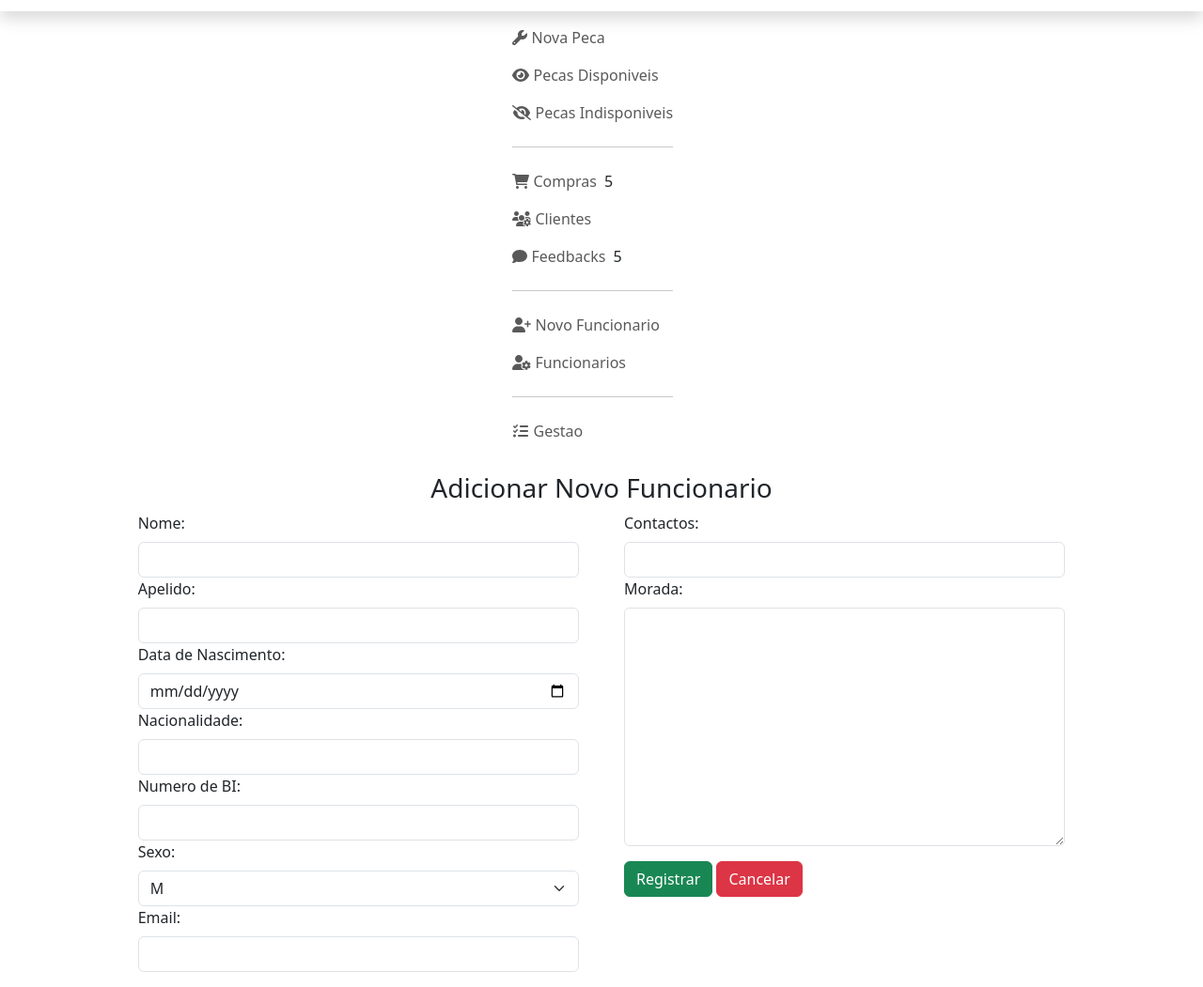
After one commit to EltonBata/PecasAutomoveis, a PHP site: page /views/adicionarFuncionario.php in a window 1280 px wide. The commit adds this page. Shown: the part 314-1365 px from the top of the page at 94% size. Run offline with PHP 8.4, Linux system fonts and the light colour scheme; some libraries are stand-ins or nearby versions.

Commit message:
update das telas

```diff
--- /dev/null
+++ b/gestao/views/adicionarFuncionario.php
@@ -0,0 +1,66 @@
+<?php include_once './head.php'; ?>
+
+<div class="container conteudo col-sm-10 p-3">
+
+    <h3 class="text-center">Adicionar Novo Funcionario</h3>
+
+    <div class="mt-2">
+        <form action="" method="post" class="d-flex">
+            <div class="container">
+
+                <div class="container">
+                    <label class="form-label">Nome:</label>
+                    <input type="text" class="form-control" name="nome">
+                </div>
+                <div class="container">
+                    <label class="form-label">Apelido:</label>
+                    <input type="text" class="form-control" name="apelido">
+                </div>
+                <div class="container">
+                    <label class="form-label">Data de Nascimento:</label>
+                    <input type="date" class="form-control" name="dataNascimento">
+                </div>
+                <div class="container">
+                    <label class="form-label">Nacionalidade:</label>
+                    <input type="text" class="form-control" name="nacionalidade">
+                </div>
+                <div class="container">
+                    <label class="form-label">Numero de BI:</label>
+                    <input type="text" class="form-control" name="nrBI">
+                </div>
+                <div class="container">
+                    <label class="form-label">Sexo:</label>
+                    <select name="sexo" class="form-select">
+                        <option value="m">M</option>
+                        <option value="f">F</option>
+                    </select>
+                </div>
+                <div class="container">
+                    <label class="form-label">Email:</label>
+                    <input type="email" class="form-control" name="email">
+                </div>
+            </div>
+
+           <div class="container">
+            <div class="container">
+                    <label class="form-label">Contactos:</label>
+                    <input type="text" class="form-control" name="contactos">
+                </div>
+                <div class="container">
+                    <label class="form-label">Morada:</label>
+                    <textarea name="morada" cols="30" rows="10" class="form-control"></textarea>
+                </div>
+                <div class="container my-3">
+                    <button class="btn btn-success" type="submit">Registrar</button>
+                    <button class="btn btn-danger">Cancelar</button>
+                </div>
+           </div>
+        </form>
+
+    </div>
+
+</div>
+
+</div>
+
+<?php include_once './foot.php'; ?>
--- a/gestao/views/head.php
+++ b/gestao/views/head.php
@@ -57,7 +57,7 @@
             </li>
             <hr>
             <li class="nav-item">
-                <a href="" class="nav-link"><i class="fa-solid fa-user-plus"></i> Novo Funcionario</a>
+                <a href="./adicionarFuncionario.php" class="nav-link"><i class="fa-solid fa-user-plus"></i> Novo Funcionario</a>
             </li>
             <li class="nav-item">
                 <a href="./funcionarios.php" class="nav-link"><i class="fa-solid fa-user-gear"></i> Funcionarios</a>
```
Also changed, not shown: gestao/views/novaPeca.php (+7 -2 lines).
